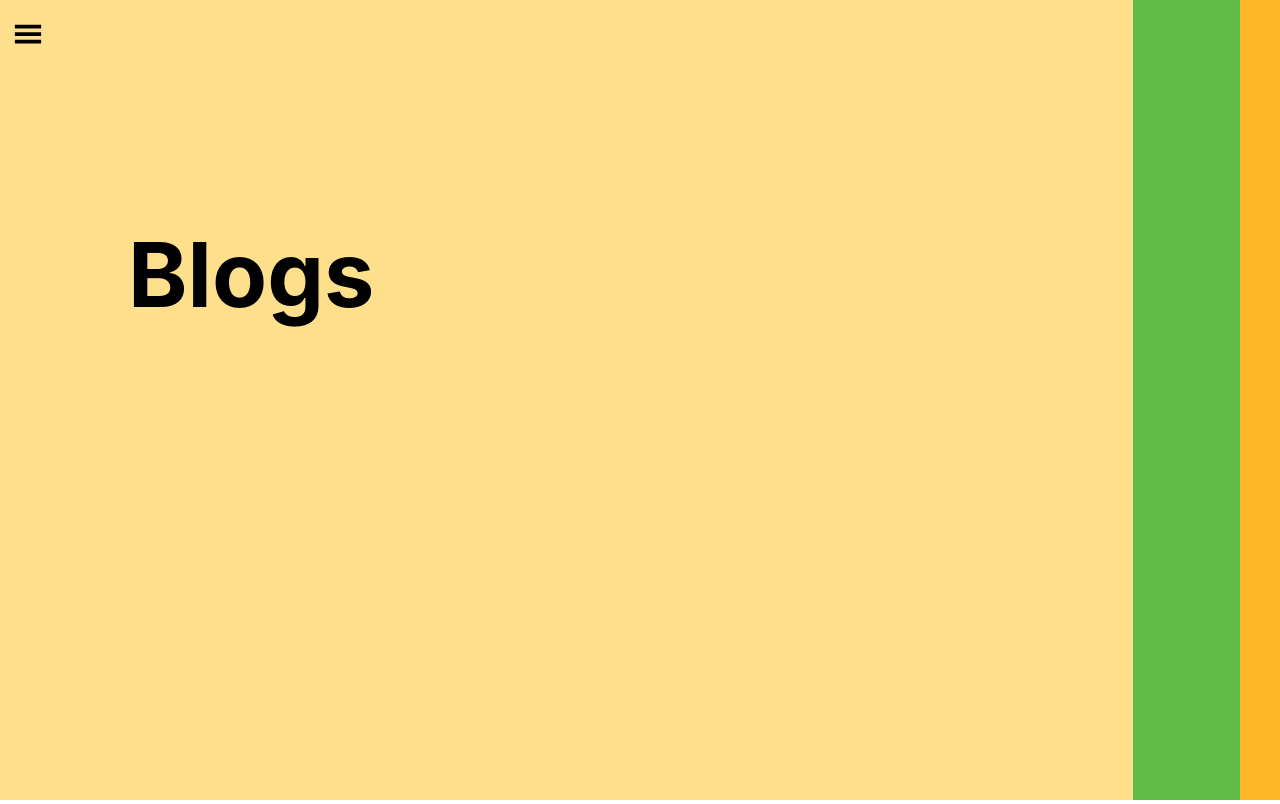
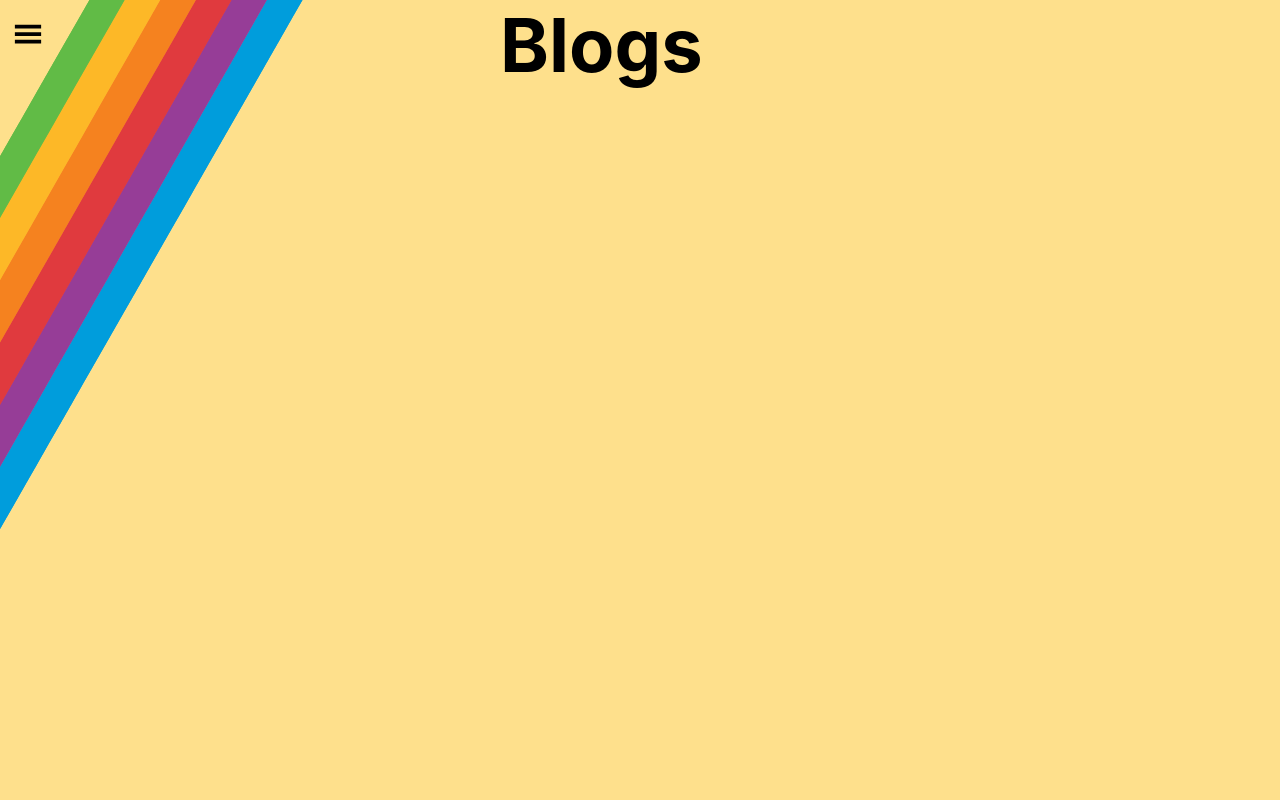
Before and after one commit to BillyMerchan/Personal-Website, a React (Create React App) app in the folder my-app/: page /Blog in a window 1280 px wide. Built offline with nearby package versions, Linux system fonts and the light colour scheme.

Commit message:
Blog styling init

```diff
--- a/my-app/src/components/Tagline/Tagline.scss
+++ b/my-app/src/components/Tagline/Tagline.scss
@@ -49,7 +49,7 @@
 }
 
 @keyframes swap { //Swapping dynamic text by shifting list up and hiding overflow
-    100%{top: -250px;}
+    100%{top: -23vh;}
 }
 
 @keyframes typing { //Mimicking typing by using a border of a span::after
--- /dev/null
+++ b/my-app/src/routes/Blog/Blog.scss
@@ -0,0 +1,3 @@
+.BlogHeader {
+
+}
--- a/my-app/src/routes/Blog/Blog.tsx
+++ b/my-app/src/routes/Blog/Blog.tsx
@@ -1,14 +1,12 @@
 import React from 'react';
-//import './styles/App.scss';
+import './Blog.scss';
 import Nav from '../../components/Nav/Nav'
 
 function Blog() {
   return (
-    <div className="App">
+    <div className="SubPage">
     <Nav/>
-      <header className="App-header">
-        <h1 className="Title">Blogs</h1>
-      </header>
+        <h1 className="subPageTitle">Blogs</h1>
     </div>
   );
 }
--- a/my-app/src/routes/Projects/Projects.scss
+++ b/my-app/src/routes/Projects/Projects.scss
@@ -1,24 +1,3 @@
-.SubPage {
-  background-image: url('../../images/SubPagebg.png');
-  display: inline-block;
-  font-size: calc(10px + 2vmin);
-  width: 100vw;
-  height: 100vh;
-}
-
-.subPageTitle {
-    position: absolute;
-    top: 0%;
-    left:0;
-    right:0;
-    margin-left:auto;
-    margin-right:auto;
-    padding: 0;
-    width:35vmin;
-    color:black;
-    font-size: calc(10px + 8vmin);
-}
-
 .Grid {
     display:grid;
     column-gap: 19.35vw;
--- a/my-app/src/styles/App.scss
+++ b/my-app/src/styles/App.scss
@@ -4,6 +4,26 @@
   font-size: calc(10px + 2vmin);
   width: 100vw;
   height: 100vh;
+}
+
+.SubPage {
+  background-image: url('../images/SubPagebg.png');
+  display: inline-block;
+  font-size: calc(10px + 2vmin);
+  width: 100vw;
+  height: 100vh;
+}
+
+.subPageTitle {
+    position: absolute;
+    top: 0%;
+    left: 0;
+    right: 0;
+    margin: auto;
+    padding: auto;
+    width: 35vmin;
+    color:black;
+    font-size: calc(10px + 8vmin);
 }
 
 .App-header {
```
